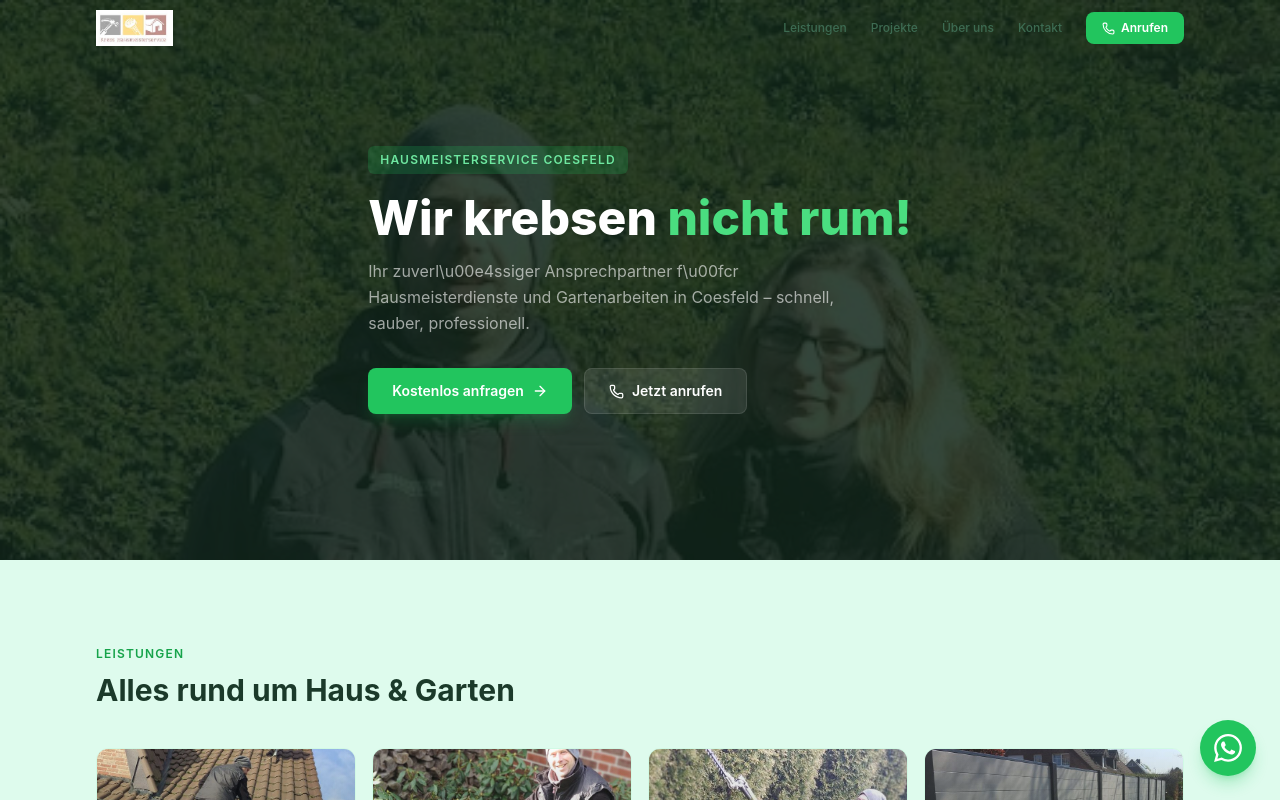
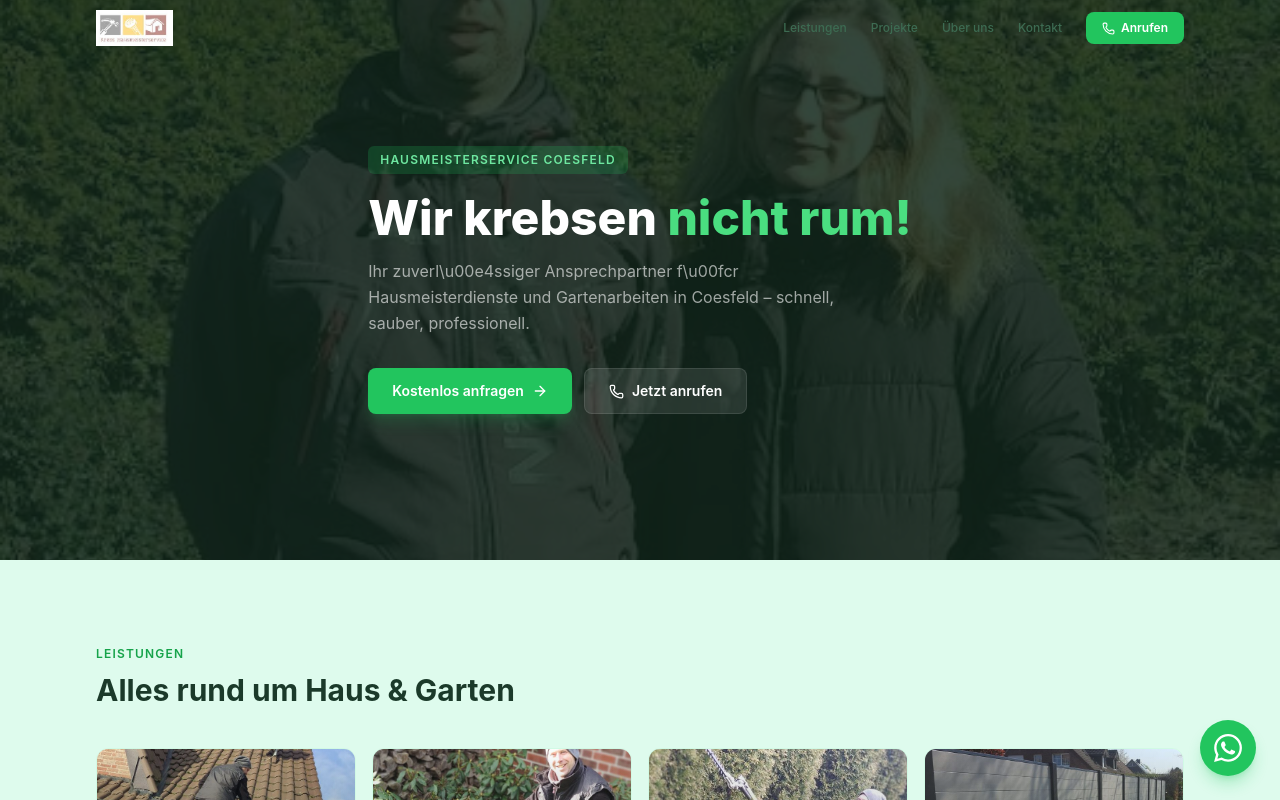
Before and after one commit to kneipenkoenig/krebs-hausmeisterservice, a Next.js app: page / in a window 1280 px wide. Shown: the top 800 px of the page. Built offline with nearby package versions, Linux system fonts and the light colour scheme.

Commit message:
Adjust hero background image focus to 30% from top
Co-Authored-By: Claude Opus 4.6 (1M context) <noreply@anthropic.com>

```diff
--- a/src/components/Hero.tsx
+++ b/src/components/Hero.tsx
@@ -11,8 +11,8 @@ export default function Hero() {
     >
       {/* Background Image */}
       <div
-        className="absolute inset-0 bg-cover bg-top bg-no-repeat"
-        style={{ backgroundImage: "url('/images/hero.jpg')" }}
+        className="absolute inset-0 bg-cover bg-no-repeat"
+        style={{ backgroundImage: "url('/images/hero.jpg')", backgroundPosition: "center 30%" }}
       />
       <div className="absolute inset-0 bg-navy-700/85" />
 
```
